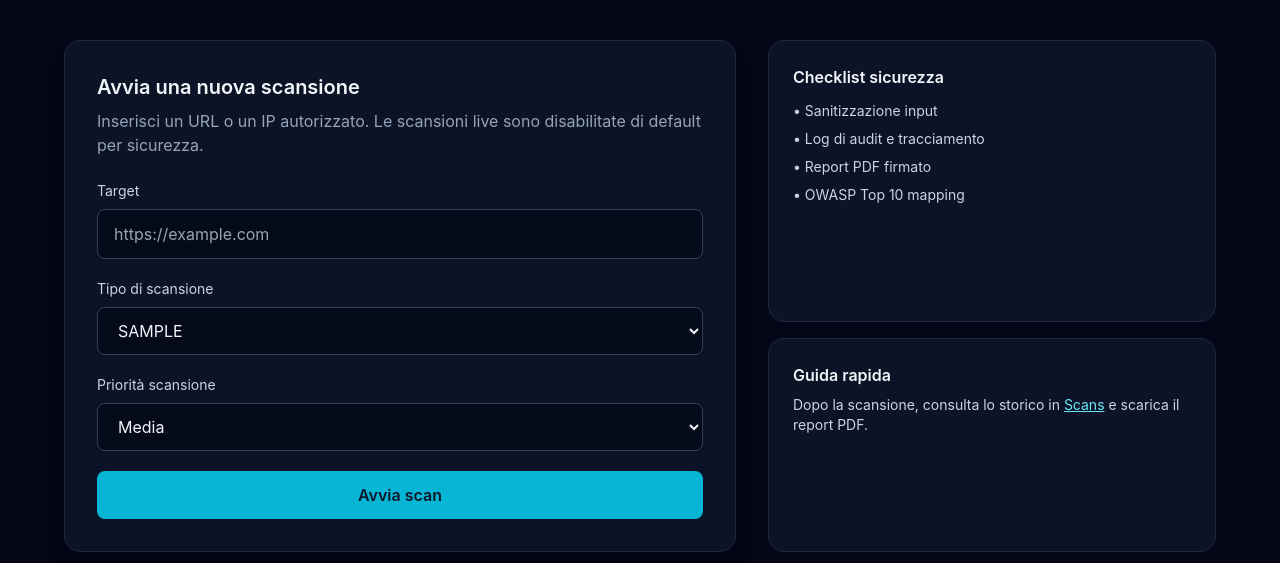
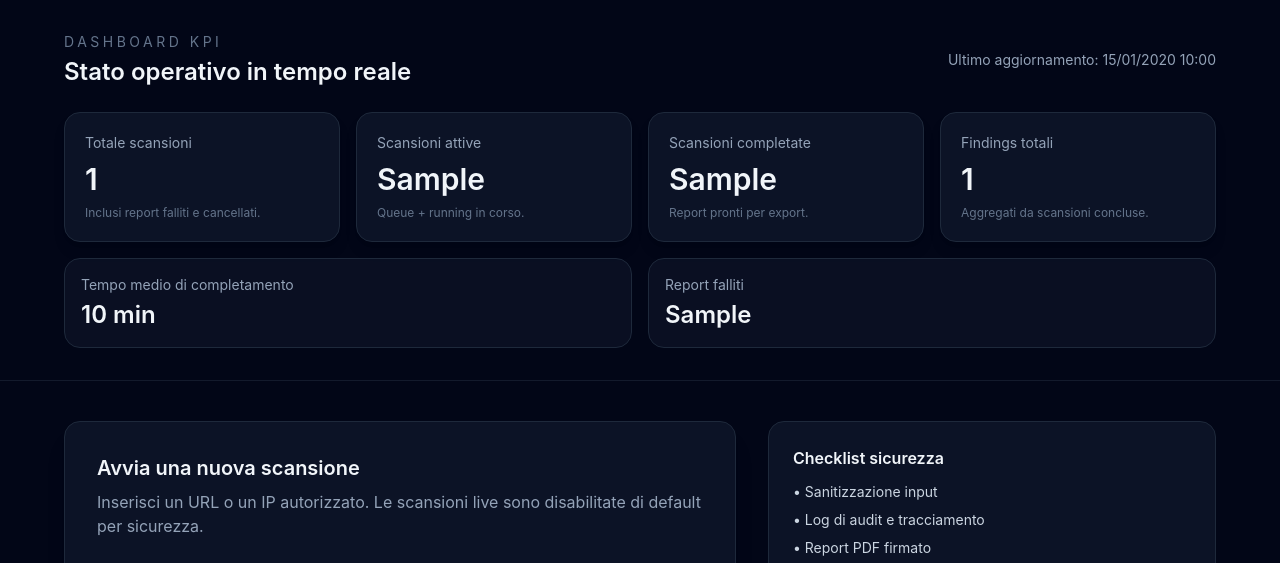
Before and after one commit to chiaraberti13/vap, a Python web app: template templates/index.html in a window 1280 px wide. Shown: the part 173-736 px from the top of the page. Run offline with Jinja, Linux system fonts and the light colour scheme; the template is opened without the code that fills it: most values are stand-ins (such as "Sample title", 1, 10 or a date in 2020); some libraries are stand-ins or nearby versions.

Commit message:
Add KPI dashboard metrics to home page

```diff
--- a/templates/index.html
+++ b/templates/index.html
@@ -16,6 +16,52 @@
         <p class="text-slate-400 max-w-2xl">Esegui scan mirati o completi, genera report PDF professionali e monitora i risultati in tempo reale.</p>
       </div>
     </header>
+
+    <section class="px-6 py-8 border-b border-slate-800/60">
+      <div class="max-w-6xl mx-auto">
+        <div class="flex items-center justify-between gap-4 flex-wrap">
+          <div>
+            <p class="text-sm uppercase tracking-[0.25em] text-slate-500">Dashboard KPI</p>
+            <h2 class="text-2xl font-semibold mt-1">Stato operativo in tempo reale</h2>
+          </div>
+          <div class="text-sm text-slate-400">
+            Ultimo aggiornamento: {{ dashboard_timestamp.strftime("%d/%m/%Y %H:%M") }}
+          </div>
+        </div>
+        <div class="mt-6 grid gap-4 sm:grid-cols-2 lg:grid-cols-4">
+          <div class="rounded-2xl border border-slate-800 bg-slate-900/80 p-5 shadow-lg">
+            <p class="text-sm text-slate-400">Totale scansioni</p>
+            <p class="text-3xl font-semibold mt-2">{{ kpi_metrics.total_scans }}</p>
+            <p class="text-xs text-slate-500 mt-2">Inclusi report falliti e cancellati.</p>
+          </div>
+          <div class="rounded-2xl border border-slate-800 bg-slate-900/80 p-5 shadow-lg">
+            <p class="text-sm text-slate-400">Scansioni attive</p>
+            <p class="text-3xl font-semibold mt-2">{{ kpi_metrics.active_scans }}</p>
+            <p class="text-xs text-slate-500 mt-2">Queue + running in corso.</p>
+          </div>
+          <div class="rounded-2xl border border-slate-800 bg-slate-900/80 p-5 shadow-lg">
+            <p class="text-sm text-slate-400">Scansioni completate</p>
+            <p class="text-3xl font-semibold mt-2">{{ kpi_metrics.completed_scans }}</p>
+            <p class="text-xs text-slate-500 mt-2">Report pronti per export.</p>
+          </div>
+          <div class="rounded-2xl border border-slate-800 bg-slate-900/80 p-5 shadow-lg">
+            <p class="text-sm text-slate-400">Findings totali</p>
+            <p class="text-3xl font-semibold mt-2">{{ kpi_metrics.total_findings }}</p>
+            <p class="text-xs text-slate-500 mt-2">Aggregati da scansioni concluse.</p>
+          </div>
+        </div>
+        <div class="mt-4 grid gap-4 sm:grid-cols-2">
+          <div class="rounded-2xl border border-slate-800 bg-slate-900/60 p-4">
+            <p class="text-sm text-slate-400">Tempo medio di completamento</p>
+            <p class="text-2xl font-semibold mt-1">{{ kpi_metrics.avg_duration_minutes }} min</p>
+          </div>
+          <div class="rounded-2xl border border-slate-800 bg-slate-900/60 p-4">
+            <p class="text-sm text-slate-400">Report falliti</p>
+            <p class="text-2xl font-semibold mt-1">{{ kpi_metrics.failed_scans }}</p>
+          </div>
+        </div>
+      </div>
+    </section>
 
     <section class="flex-1 px-6 py-10">
       <div class="max-w-6xl mx-auto grid lg:grid-cols-[1.2fr_0.8fr] gap-8">
```
Also changed, not shown: app.py (+67 -1 lines).
